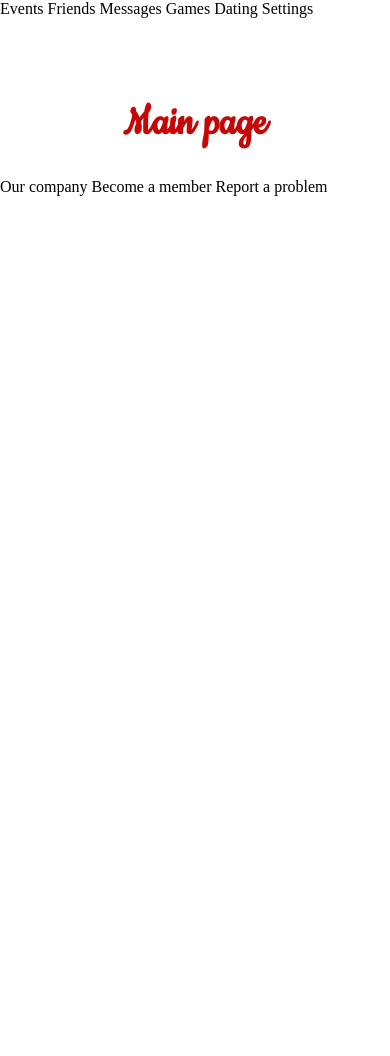
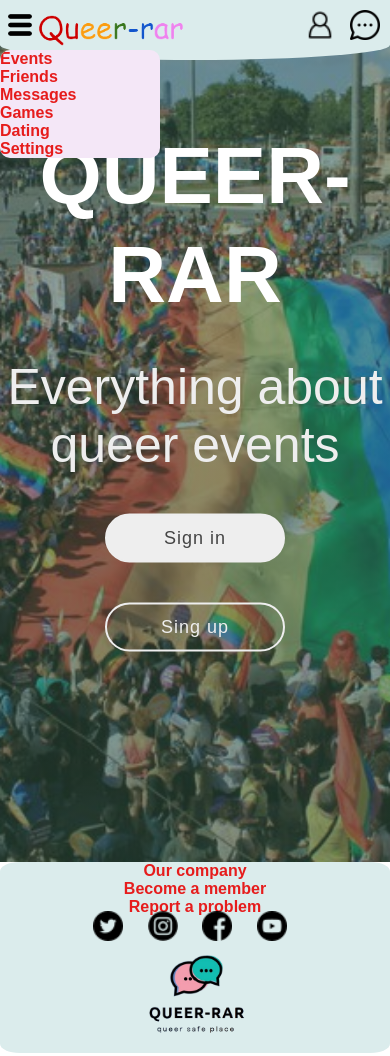
Before and after one commit to 01iverr/Queer-rar_webpage, a website: page public/view/html_pages/index.html in a window 390 px wide. Shown: the top 1056 px of the page. Before the commit the page ends 844 px from the top, so only its background shows below. Drawn offline with nearby package versions, Linux system fonts and the light colour scheme; files that its build step writes are made by us from their sources; no server answers.

Commit message:
landpage (index) completed (fully responsive)

```diff
--- /dev/null
+++ b/public/view/css_code/landpage.css
@@ -0,0 +1,107 @@
+* {
+  margin: 0;
+  padding: 0;
+  font-family: "Dosis", sans-serif;
+}
+
+.container {
+  width: 100%;
+  height: 100vh;
+  background: linear-gradient(rgba(53, 82, 66, 0.5), rgba(47, 80, 63, 0.6)),
+    url(../media/background_photos/pride2.png) center no-repeat;
+  background-size: cover;
+  overflow: hidden;
+  position: relative;
+}
+
+.banner {
+  width: 100%;
+  position: absolute;
+  top: 40%;
+  left: 50%;
+  transform: translate(-50%, -50%);
+  text-align: center;
+}
+
+.banner h1 {
+  font-size: 80px;
+  color: #ddd;
+  font-weight: 300;
+  margin-bottom: 30px;
+  animation: moveToLeft 2s;
+}
+
+.banner span {
+  text-transform: uppercase;
+  font-weight: 700;
+  color: #fff;
+}
+
+.banner p {
+  font-size: 50px;
+  font-weight: 300;
+  color: #eee;
+  margin-bottom: 20px;
+  animation: moveToRight 2s;
+}
+
+.banner button {
+  width: 180px;
+  padding: 12px;
+  margin: 20px;
+  border: 2px solid #eee;
+  border-radius: 50px;
+  font-size: 18px;
+  outline: none;
+  letter-spacing: 1px;
+  cursor: pointer;
+}
+
+.btn-left {
+  background-color: #eee;
+  color: #444;
+  animation-name: animateBtn;
+  animation-duration: 1s;
+  animation-delay: 1.5s;
+  animation-fill-mode: backwards;
+}
+
+.btn-right {
+  background-color: transparent;
+  color: #eee;
+  animation-name: animateBtn;
+  animation-duration: 1s;
+  animation-delay: 2.3s;
+  animation-fill-mode: backwards;
+}
+
+@keyframes moveToLeft {
+  0% {
+    transform: translateX(120px);
+    opacity: 0;
+  }
+  100% {
+    transform: translateX(0);
+    opacity: 1;
+  }
+}
+
+@keyframes moveToRight {
+  0% {
+    transform: translateX(-120px);
+    opacity: 0;
+  }
+  100% {
+    transform: translateX(0);
+    opacity: 1;
+  }
+}
+
+@keyframes animateBtn {
+  0% {
+    opacity: 0;
+  }
+  100% {
+    opacity: 1;
+  }
+}
--- a/public/view/html_pages/index.html
+++ b/public/view/html_pages/index.html
@@ -5,6 +5,7 @@
       <meta name="viewport" content="width=device-width, initial-scale=1.0">
       <title> Queer-rar </title>
       <link rel="stylesheet" href="../../view/css_code/main.css">
+      <link rel="stylesheet" href="../../view/css_code/landpage.css">
       <link rel="icon" type="image/x-icon" href="../../view/media/header-footer/queerrar.ico">
       <script src="https://cdn.jsdelivr.net/npm/handlebars@latest/dist/handlebars.js"></script>
       <script src="../../client/main.js"></script>
@@ -12,23 +13,28 @@
   <body>
     <div class="wrapper">
         <!-- ========================== HEADER ========================== -->
-        <div id="header">
+        <!-- <div id="header">
             {{> header}}
-        </div>
+        </div> -->
 
         <!-- ========================== Main ========================== -->
-
         <main id="index-page-components">
 
-            <h1>Main page</h1>
-
+          <div class="container">
+            <div class="banner">
+              <h1> <span>Queer-rar</span></h1>
+              <p>Everything about queer events</p>
+              <button type="button" class="btn-left">Sign in</button>
+              <button type="button" class="btn-right">Sing up</button>
+            </div>
+          </div>
         </main>
 
         <!-- ========================== FOOTER ========================== -->
 
-        <div id="footer">
+        <!-- <div id="footer">
             {{> footer}}
-        </div>
+        </div> -->
     </div>
     </body>
 </html>
```
Also changed, not shown: public/view/media/background_photos/pride2.png (added).
